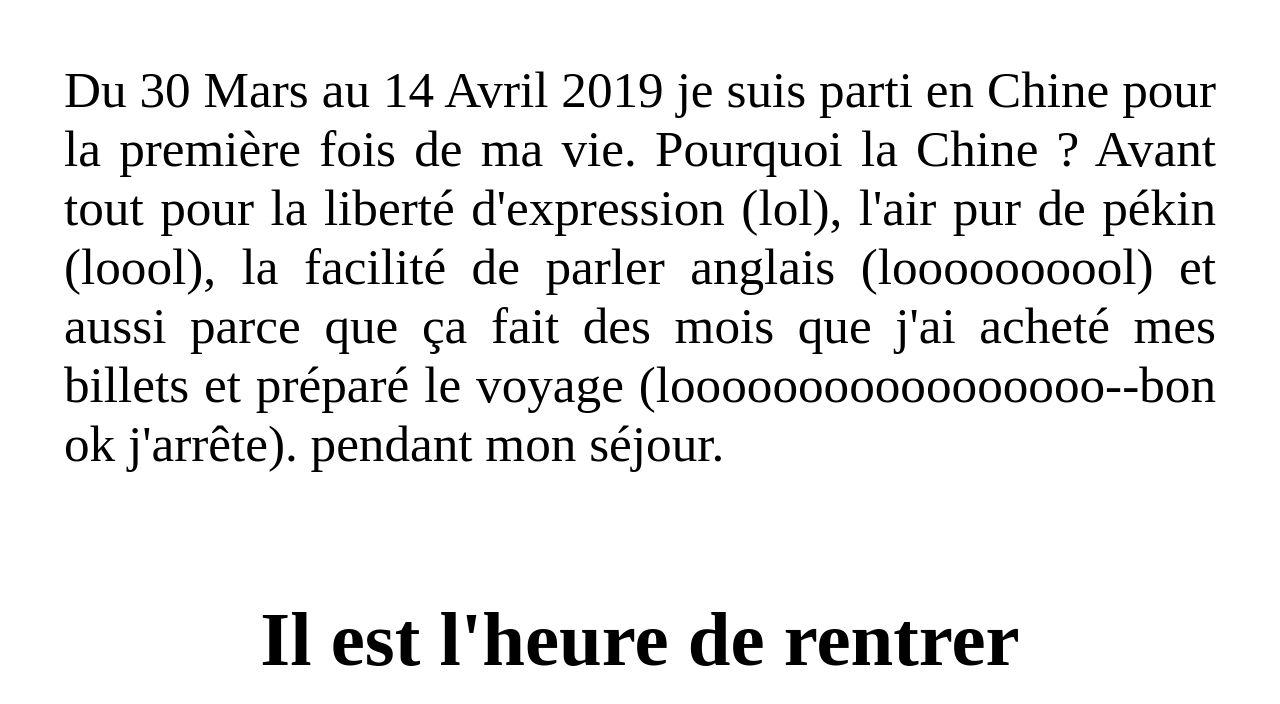
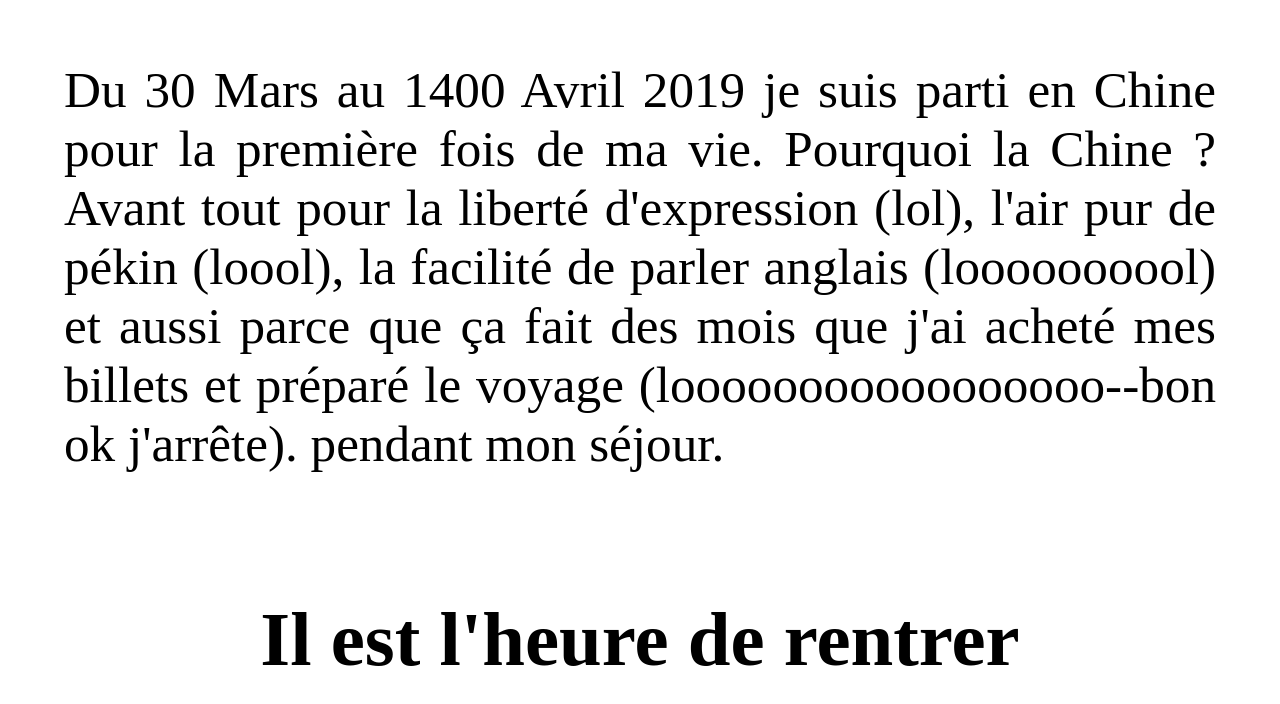
Before and after one commit to guiguigui-star/website, a plain HTML site: page index.html in a window 1280 px wide. Shown: the part 364-1068 px from the top of the page. Drawn offline with Linux system fonts and the light colour scheme; files whose address does not match are found by name; a web font is replaced by a local one.

Commit message:
Update index.html

```diff
--- a/index.html
+++ b/index.html
@@ -94,7 +94,7 @@ body	{background-color:#f0f0f0; padding-bottom : 20px;}
 <br>
 <h2 align="center" id="partie1"> Sur le départ</h2>
 <div>
-Du 30 Mars au 14 Avril 2019 je suis parti en Chine pour la première fois de ma vie. Pourquoi la Chine ? Avant tout pour la liberté d'expression (lol), l'air
+Du 30 Mars au 1400 Avril 2019 je suis parti en Chine pour la première fois de ma vie. Pourquoi la Chine ? Avant tout pour la liberté d'expression (lol), l'air
 pur de pékin (loool), la facilité de parler anglais (loooooooool) et aussi parce que ça fait des mois que j'ai acheté mes billets
  et préparé le voyage (looooooooooooooooo--bon ok j'arrête).
 pendant mon séjour.
```
